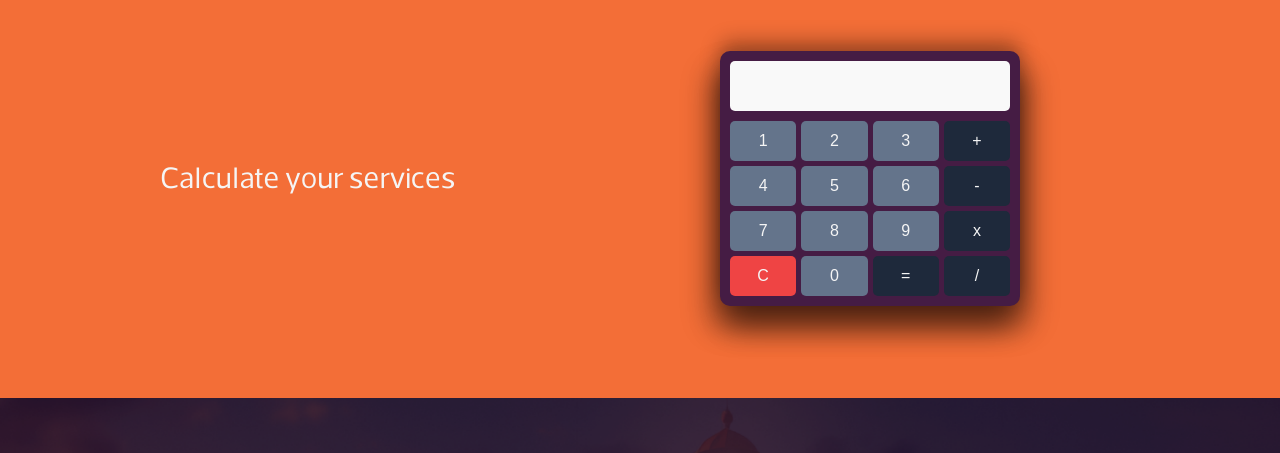
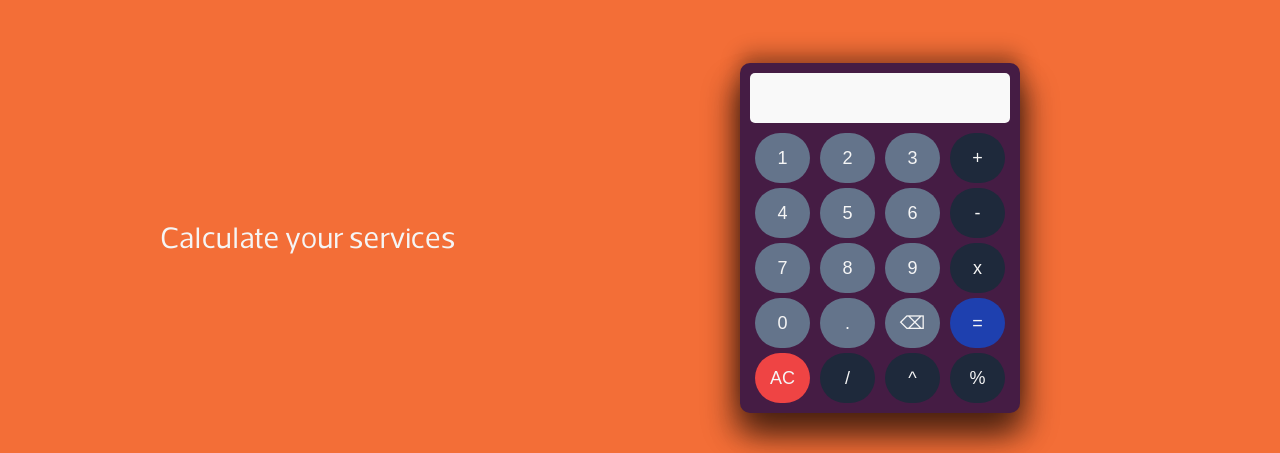
Before and after one commit to saifrafathassan/Minaret, a React (Vite) app: page /Home in a window 1280 px wide. Shown: the part 2200-2653 px from the top of the page. Built offline with nearby package versions, Linux system fonts and the light colour scheme.

Commit message:
totop and Calculator

```diff
--- a/package.json
+++ b/package.json
@@ -15,9 +15,13 @@
     "@mui/icons-material": "^5.16.6",
     "@mui/material": "^5.16.6",
     "framer-motion": "^11.9.0",
+    "i18next": "^23.15.1",
+    "i18next-browser-languagedetector": "^8.0.0",
+    "i18next-http-backend": "^2.6.1",
     "mathjs": "^13.1.1",
     "react": "^18.3.1",
     "react-dom": "^18.3.1",
+    "react-i18next": "^15.0.2",
     "react-icons": "^5.2.1",
     "react-intersection-observer": "^9.13.1",
     "react-router-dom": "^6.25.1",
--- a/src/Components/Homecomp/Calculator/Calculator.css
+++ b/src/Components/Homecomp/Calculator/Calculator.css
@@ -2,14 +2,14 @@
     display: flex;
     justify-content: space-between;
     align-items: center;
-    height: 55vh;
+    height: 70vh;
     background-color: #F36E37;
     padding-right: 10px;
     padding-left: 10px;
 }
 
 .calculator {
-    width: 300px;
+    width: 280px;
     border-radius: 10px;
     padding: 10px;
     box-shadow:
@@ -43,15 +43,18 @@
     display: grid;
     grid-template-columns: repeat(4, 1fr);
     gap: 5px;
+    padding-left: 5px;
 }
 
 button {
-    height: 40px;
-    font-size: 18px;
+    height: 50px;
+    width: 55px;
+    font-size: 18px !important;
     border: none;
-    border-radius: 5px;
+    border-radius: 9999px;
     color: black;
     cursor: pointer;
+
 }
 
 button:hover {
@@ -72,7 +75,7 @@ button:hover {
 
 @media screen and (max-width: 700px) {
     .calculator {
-        width: 150px;
+        width: 250px;
     }
     .calculator-text {
         display: none;
--- a/src/Components/Homecomp/Calculator/Calculator.jsx
+++ b/src/Components/Homecomp/Calculator/Calculator.jsx
@@ -15,9 +15,20 @@ const Calculator = () => {
         setInput("");
     };
 
+    const handleBackspace = () => {
+        setInput(input.slice(0, -1));
+    };
+
     const handleCalculate = () => {
         try {
-            const result = math.evaluate(input);
+            // حساب النسبة المئوية
+            let expression = input;
+            if (expression.includes("%")) {
+                expression = expression.replace(/(\d+)%/g, (match, p1) => {
+                    return `${p1} * 0.01`;
+                });
+            }
+            const result = math.evaluate(expression);
             setInput(result.toString());
         } catch (error) {
             setInput("Error");
@@ -44,10 +55,14 @@ const Calculator = () => {
                     <button className='bg-slate-500' onClick={() => handleClick("8")}>8</button>
                     <button className='bg-slate-500' onClick={() => handleClick("9")}>9</button>
                     <button className='bg-slate-800' onClick={() => handleClick("*")}>x</button>
-                    <button className='bg-red-500' onClick={handleClear}>C</button>
                     <button className='bg-slate-500' onClick={() => handleClick("0")}>0</button>
-                    <button className='bg-slate-800' onClick={handleCalculate}>=</button>
+                    <button className='bg-slate-500' onClick={() => handleClick(".")}>.</button>
+                    <button className='bg-slate-500' onClick={handleBackspace}>⌫</button>
+                    <button className='bg-blue-800' onClick={handleCalculate}>=</button>
+                    <button className='bg-red-500' onClick={handleClear}>AC</button>
                     <button className='bg-slate-800' onClick={() => handleClick("/")}>/</button>
+                    <button className='bg-slate-800' onClick={() => handleClick("^")}>^</button>
+                    <button className='bg-slate-800' onClick={() => handleClick("%")}>%</button>
                 </div>
             </div>
         </div>
--- a/src/Components/Homecomp/To top Btn/Totop.css
+++ b/src/Components/Homecomp/To top Btn/Totop.css
@@ -6,3 +6,19 @@
     transform: scale(1.3);
     background-color: #fff;
 }
+
+@keyframes fadeInUp {
+    0%, 100% {
+        opacity: 1;
+        transform: translateY(5px);
+    }
+    50% {
+        opacity: 1;
+        transform: translateY(-9px);
+    }
+}
+
+.icon {
+    animation: fadeInUp 1.2s infinite;
+    background-color: transparent;
+}
--- a/src/Components/Homecomp/To top Btn/Totop.jsx
+++ b/src/Components/Homecomp/To top Btn/Totop.jsx
@@ -1,5 +1,5 @@
 import { useState, useEffect } from "react";
-import { IoIosArrowUp } from 'react-icons/io';
+import { MdKeyboardDoubleArrowUp } from "react-icons/md";
 import './Totop.css';
 
 const Totop = () => {
@@ -35,7 +35,7 @@ const Totop = () => {
           className='bg-[#fff] flex justify-center items-center rounded-full h-[43px] w-[43px] fixed right-0 bottom-0 mb-[20px] sm:mb-[40px] mr-[30px] sm:mr-[40px] z-[1000]'
           onClick={scrollTo}
         >
-          <IoIosArrowUp className="text-[#451C44]" size={30} />
+          <MdKeyboardDoubleArrowUp className="text-[#451C44] icon" size={42} />
         </button>
       )}
     </div>
```
Also changed, not shown: 1 other file (tests, documents, lock files or other folders).
